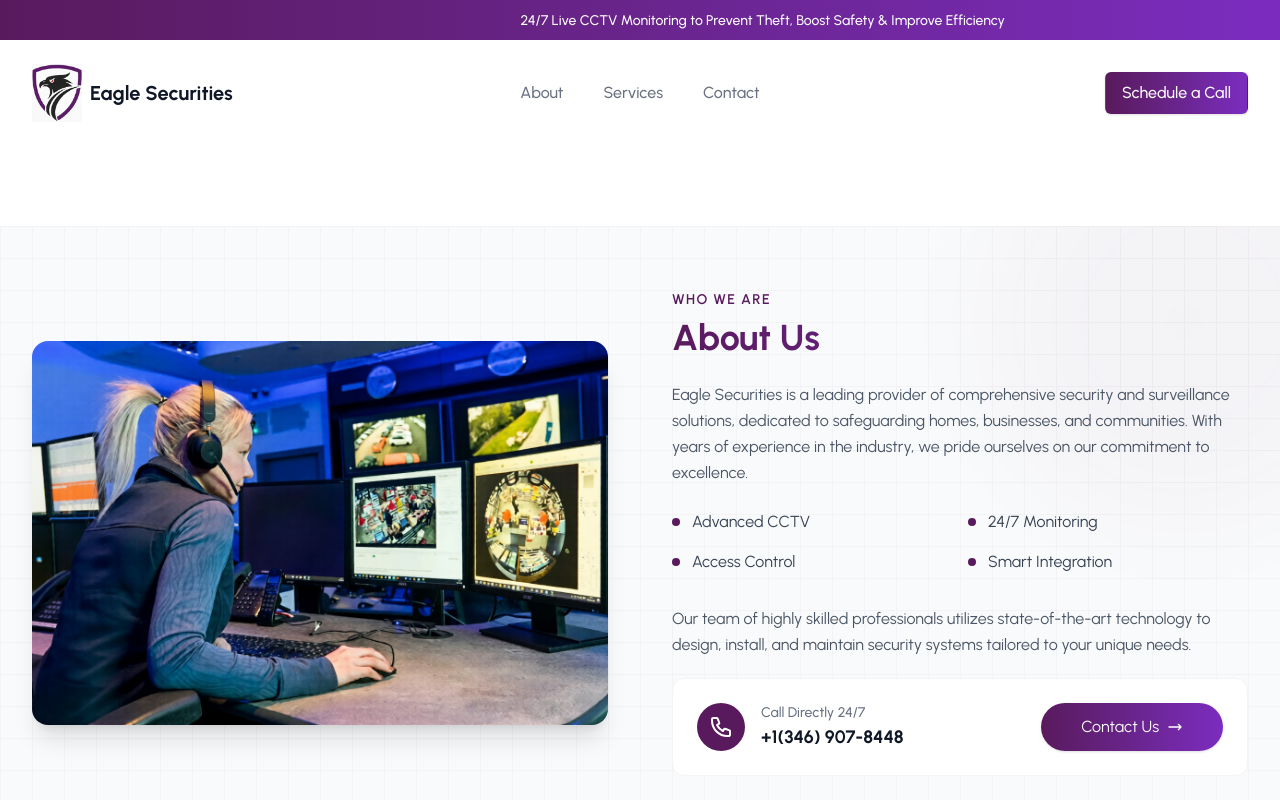
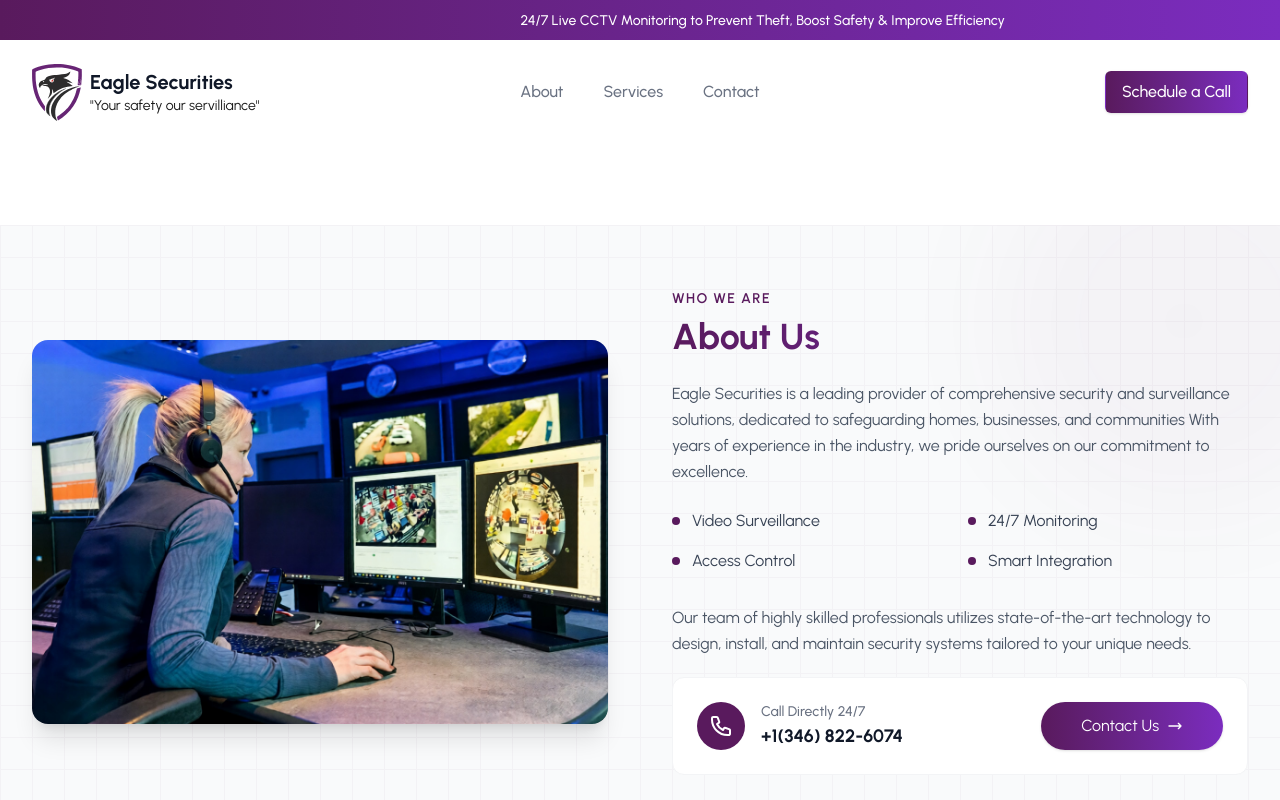
Before and after one commit to MuhammadQaisar/eagle-securities, a Next.js app: page /about in a window 1280 px wide. Shown: the top 800 px of the page. Built offline with nearby package versions, Linux system fonts and the light colour scheme.

Commit message:
new UI commit

```diff
--- a/components/ui/About/index.jsx
+++ b/components/ui/About/index.jsx
@@ -44,14 +44,14 @@ const About = () => {
             <p className="text-md text-gray-600 mb-6 leading-relaxed">
               Eagle Securities is a leading provider of comprehensive security
               and surveillance solutions, dedicated to safeguarding homes,
-              businesses, and communities. With years of experience in the
+              businesses, and communities With years of experience in the
               industry, we pride ourselves on our commitment to excellence.
             </p>
 
             {/* Features Grid */}
             <div className="grid grid-cols-1 sm:grid-cols-2 gap-4 mb-8 text-left">
               {[
-                "Advanced CCTV",
+                "Video Surveillance",
                 "24/7 Monitoring",
                 "Access Control",
                 "Smart Integration",
@@ -80,7 +80,7 @@ const About = () => {
                     Call Directly 24/7
                   </div>
                   <div className="text-lg font-bold text-gray-900">
-                    +1(346) 907-8448
+                    +1(346) 822-6074
                   </div>
                 </div>
               </div>
--- a/components/ui/Contact/index.jsx
+++ b/components/ui/Contact/index.jsx
@@ -43,7 +43,7 @@ const Contact = () => {
                 <Phone className="h-6 w-6 text-[#591A5D] mt-1" />
                 <div>
                   <h4 className="text-lg font-semibold text-gray-900">Phone</h4>
-                  <p className="text-gray-600">+(1) 346-907-8448</p>
+                  <p className="text-gray-600">+1(346) 822-6074</p>
                 </div>
               </div>
 
--- a/components/ui/Cta/index.jsx
+++ b/components/ui/Cta/index.jsx
@@ -19,7 +19,7 @@ export default function Cta() {
             <div className="flex items-center space-x-3">
               <Phone className="w-6 h-6 text-red-300" />
               <a href="tel:+1234567890" className="text-lg hover:underline">
-                +1 (346) 907-8448
+                +1(346) 822-6074
               </a>
             </div>
             <div className="flex items-center space-x-3">
--- a/components/ui/Header/index.jsx
+++ b/components/ui/Header/index.jsx
@@ -18,13 +18,16 @@ const Header = () => {
           <div className="flex justify-start lg:w-0 lg:flex-1">
             <Link href="/" className="flex items-center">
               <img
-                src="/eagle-securities.png"
+                src="/eagle-securities-logo.svg"
                 alt="Eagle Securities"
                 width={50}
                 height={30}
                 className="object-contain"
               />
-              <span className="ml-2 text-xl font-bold text-gray-900">Eagle Securities</span>
+              <div>
+                <span className="ml-2 text-xl font-bold text-gray-900">Eagle Securities</span>
+                <p className="ml-2 text-sm">"Your safety our servilliance"</p>
+              </div>
             </Link>
           </div>
           {/* Desktop Navigation */}
@@ -61,7 +64,7 @@ const Header = () => {
           <div className="-mr-2 flex items-center md:hidden">
             <button
               type="button"
-              className="bg-[#591A5D] rounded-md p-2 inline-flex items-center justify-center text-gray-400 hover:text-gray-500 hover:bg-gray-100 focus:outline-none focus:ring-2 focus:ring-inset focus:ring-indigo-500"
+              className="rounded-md p-2 inline-flex items-center justify-center text-gray-400 focus:outline-none focus:ring-2 focus:ring-inset focus:ring-indigo-500 bg-gradient-to-r from-[#591A5D] to-[#7b2cbf] hover:from-[#4a154d] hover:to-[#6a1e9e]"
               aria-expanded="false"
               onClick={toggleMenu}
             >
```
Also changed, not shown: public/eagle-securities-logo.svg (added).
